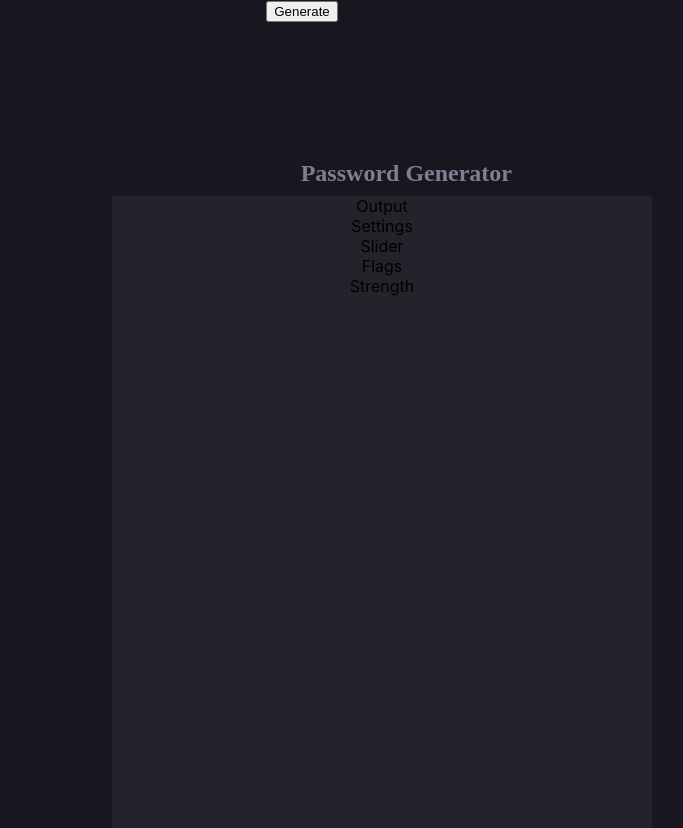
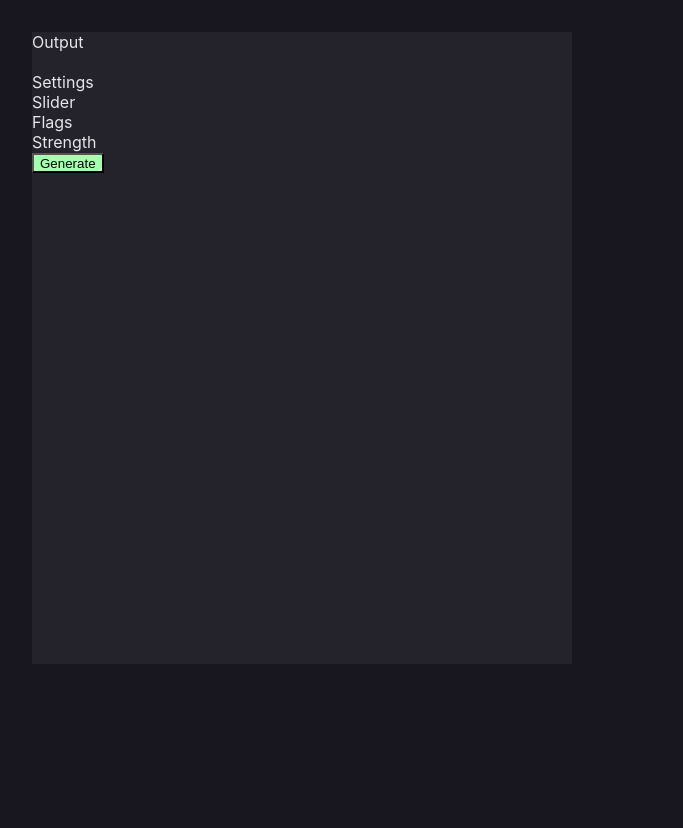
Before and after one commit to kaiuliia/password-generator, a React (Create React App) app: page / in a window 1280 px wide. Shown: the whole page, without its empty margins (338-1021 px from the left). After the commit the page ends 800 px from the top, so only its background shows below. Built offline with nearby package versions, Linux system fonts and the light colour scheme.

Commit message:
put output form at the top

```diff
--- a/src/App.css
+++ b/src/App.css
@@ -1,9 +1,15 @@
 
 html {
   background: #18171F;
+
 }
 .App {
-  text-align: center;
+  /*text-align: center;*/
+  display: flex;
+  flex-direction: column;
+  align-items: center;
+  justify-content: center;
+
 
 }
 
@@ -12,14 +18,9 @@ html {
   pointer-events: none;
 }
 
-@media (prefers-reduced-motion: no-preference) {
-  .App-logo {
-    animation: App-logo-spin infinite 20s linear;
-  }
-}
 
 .App-header {
-  position: absolute;
+
   width: 260px;
   height: 32px;
   left: 590px;
@@ -34,7 +35,7 @@ html {
   line-height: 32px;
   /* identical to box height */
 
-  text-align: right;
+  /*text-align: right;*/
 
   /* Grey */
 
@@ -46,22 +47,23 @@ html {
   color: #61dafb;
 }
 .Form {
-  position: absolute;
+
   width: 540px;
   height: 632px;
   left: 450px;
   top: 196px;
-  background: #24232C
+  background: #24232C;
+color:#E6E5EA;
 
   /*background: #817D92;*/
   /*width:50%;*/
 
 }
-@keyframes App-logo-spin {
-  from {
-    transform: rotate(0deg);
-  }
-  to {
-    transform: rotate(360deg);
-  }
+.setting {
+
 }
+.button {
+  background: #A4FFAF;
+  height:20px;
+
+}
--- a/src/App.js
+++ b/src/App.js
@@ -14,10 +14,16 @@ const App = () => {
 
       </header>
         <div className="Form">
+            <div className="Output">
             <Output />
+            </div>
+            <br></br>
+            <div className="Settings">
             {<Settings/>}
+                </div>
+            <button className='button'>Generate</button>
         </div>
-        <button>Generate</button>
+
     </div>
   );
 }
```
